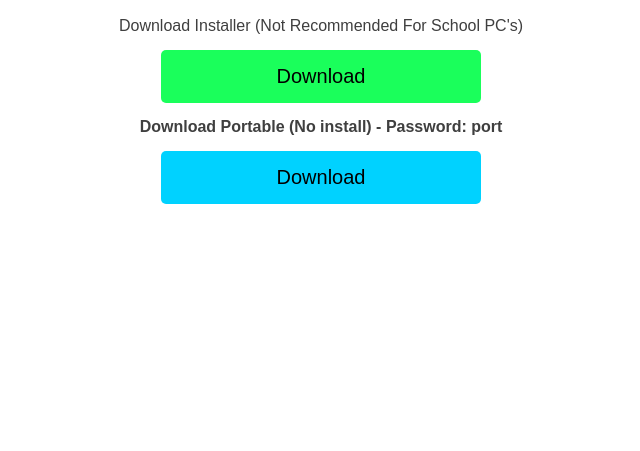
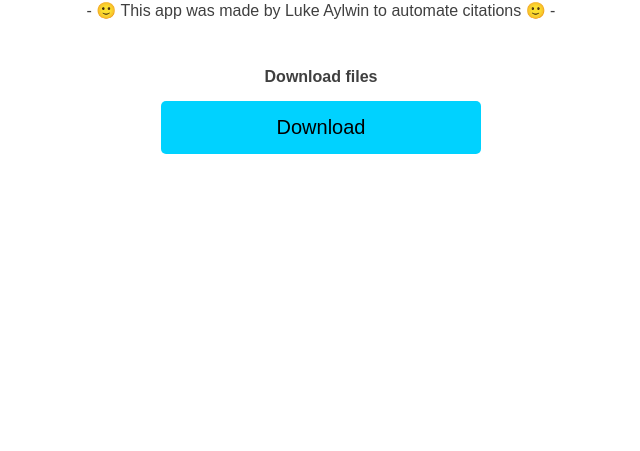
Before and after one commit to LAGameStudios/apaauto, a plain HTML site: page download.html in a window 1280 px wide. Shown: the part 349-800 px from the top of the page, without its empty margins (319-959 px from the left). Drawn offline with Linux system fonts and the light colour scheme.

Commit message:
Update download.html

```diff
--- a/download.html
+++ b/download.html
@@ -10,11 +10,7 @@
     <h1>Download Luke's APA App</h1>
     <p>- 🙂 This app was made by Luke Aylwin to automate citations 🙂 -</p>
     <br>
-    <p>Download Installer (Not Recommended For School PC's)</p>
-    <a href="https://drive.google.com/uc?export=download&id=1mt5iLsEPmyxihiUUd0bMiwpanHl_a-Ik" class="btn-1" target="_blank" rel="noopener noreferrer">
-        Download
-    </a>
-    <p><b>Download Portable (No install) - Password: port</b></p>
+    <p><b>Download files</b></p>
     <a href="https://files.fm/u/v6cpf8d6tg" class="btn-2" target="_blank" rel="noopener noreferrer">
         Download
     </a>
```
